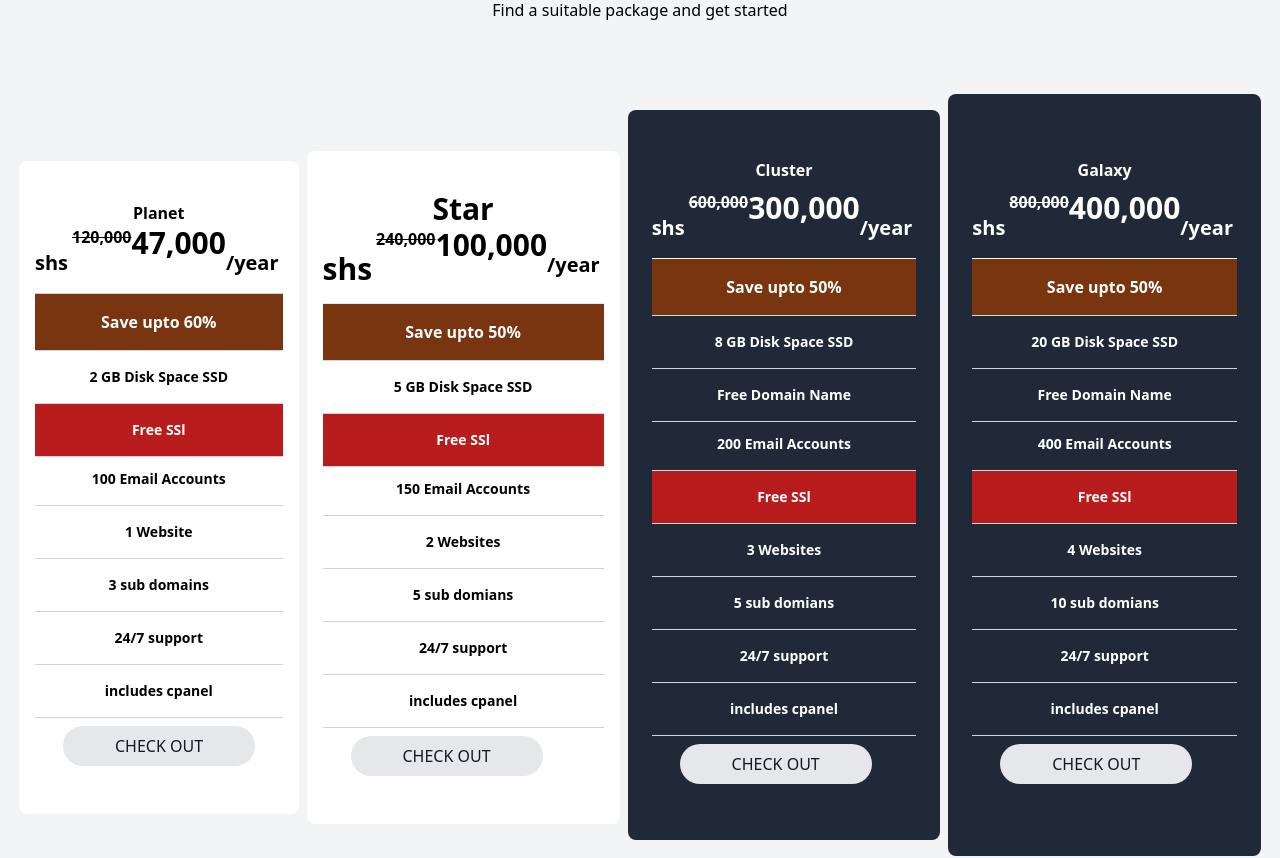
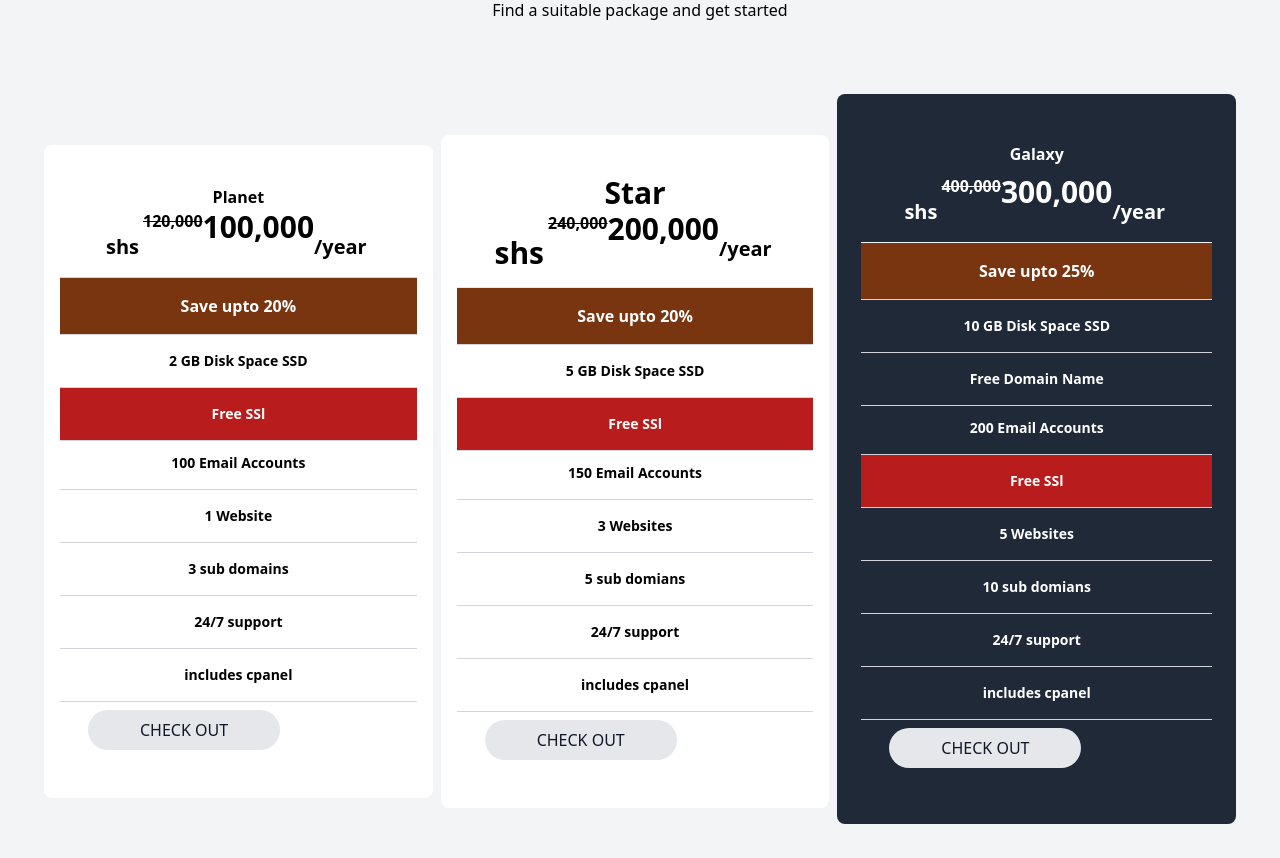
Before and after one commit to Thinkx-Software/thinkxcloud, a React (Create React App) app: page / in a window 1280 px wide. Shown: the part 1030-1888 px from the top of the page. Built offline with nearby package versions, Linux system fonts and the light colour scheme.

Commit message:
end-no-edit

```diff
--- a/src/components/Header/Header.jsx
+++ b/src/components/Header/Header.jsx
@@ -26,10 +26,10 @@ const Header = () => {
             <Link to="/sharedhosting"> Shared Hosting</Link>
 
           </li>
-          <li>
+          {/* <li>
             <Link to="/vpshosting">VPS Hosting</Link>
 
-          </li>
+          </li> */}
           <li>
             <Link to="/ssl">SSL</Link>
 
--- a/src/components/Header/HeaderMobile.jsx
+++ b/src/components/Header/HeaderMobile.jsx
@@ -56,13 +56,13 @@ const HeaderMobile = ({ toggleMenu, setToggleMenu }) => {
               </div>
 
             </li>
-            <li>
+            {/* <li>
               <div className="mobile__icons">
                 < StorageIcon />
                 <Link to="/vpshosting" >VPS Hosting</Link>
               </div>
 
-            </li>
+            </li> */}
             <li>
               <div className="mobile__icons">
                 <LockIcon />
--- a/src/components/SharedCards.js
+++ b/src/components/SharedCards.js
@@ -1,173 +1,173 @@
-import React from 'react'
-import Fade from 'react-reveal/Fade';
+import React from "react";
+import Fade from "react-reveal/Fade";
+
 function SharedCards() {
   return (
+    <div>
       <section className="flex flex-col lg:flex-row  items-center lg:justify-center w-full lg:px-10 py-12 ">
-
-            <article
-                className="bg-white w-4/5 lg:w-custom mb-10 lg:px-4 px-6 py-10 text-center text-black rounded-lg md:mx-1">
+        {/* first */}
+        <article className="bg-white w-4/5 lg:w-custom mb-10 lg:px-4 px-6 py-10 text-center text-black rounded-lg md:mx-1">
           <h5 className="font-bold text-base">Planet</h5>
           <h3 className="pb-4 flex justify-center font-bold border-b border-gray-300">
             <span className="text-xl mt-6 mr-1">shs</span>
             <span className="line-through">120,000</span>
-                    <span className="text-3xl">47,000</span>
+            <span className="text-3xl">100,000</span>
             <span className="text-xl mt-6 mr-1">/year</span>
           </h3>
-                <p className="pt-4 pb-4 bg-yellow-900 text-white border-b border-gray-300 font-bold">Save upto 60%</p>
+          <p className="pt-4 pb-4 bg-yellow-900 text-white border-b border-gray-300 font-bold">
+            Save upto 20%
+          </p>
 
           <ul className="text-sm font-bold">
-                    <li className="pt-4 pb-4 border-b border-gray-300 font-bold">2 GB Disk Space SSD</li>
+            <li className="pt-4 pb-4 border-b border-gray-300 font-bold">
+              2 GB Disk Space SSD
+            </li>
 
-                    <li className="pt-4 bg-red-700 pb-4 text-white border-b border-gray-300 font-bold">Free SSl</li>
-                    <li className="pt-3 pb-4 border-b border-gray-300 font-bold">100 Email Accounts</li>
+            <li className="pt-4 bg-red-700 pb-4 text-white border-b border-gray-300 font-bold">
+              Free SSl
+            </li>
+            <li className="pt-3 pb-4 border-b border-gray-300 font-bold">
+              100 Email Accounts
+            </li>
 
-                    <li className="pt-4 pb-4 border-b border-gray-300 font-bold">1 Website</li>
-                    <li className="pt-4 pb-4 border-b border-gray-300 font-bold">3 sub domains</li>
-                    <li className="pt-4 pb-4 border-b border-gray-300 font-bold">24/7 support</li>
-                    <li className="pt-4 pb-4 border-b border-gray-300 font-bold">includes cpanel</li>
-
+            <li className="pt-4 pb-4 border-b border-gray-300 font-bold">
+              1 Website
+            </li>
+            <li className="pt-4 pb-4 border-b border-gray-300 font-bold">
+              3 sub domains
+            </li>
+            <li className="pt-4 pb-4 border-b border-gray-300 font-bold">
+              24/7 support
+            </li>
+            <li className="pt-4 pb-4 border-b border-gray-300 font-bold">
+              includes cpanel
+            </li>
           </ul>
-                <div
-                    className=" uppercase text-center m-2"
+          <div className=" uppercase text-center m-2">
+            <h1
+              className="md:ml-5 rounded-full  p-2 cursor-pointer text-center w-48 text-gray-900 bg-gray-200
+                  hover:bg-blue-700 hover:text-white"
             >
-                    <h1 className="md:ml-5 rounded-full  p-2 cursor-pointer text-center w-48 text-gray-900 bg-gray-200
-                              hover:bg-blue-700 hover:text-white">
-                        <a href="https://thinkxcloud.com/billing/cart.php?a=add&pid=1">
+              <a href="http://thinkxcloud.com/billing/cart.php?a=add&pid=20">
                 Check Out
               </a>
             </h1>
           </div>
         </article>
+        {/* first */}
 
-
-
-            <article
-                class="bg-white w-4/5 lg:w-custom mb-10 lg:px-4 px-6 py-10 text-center text-primary-dark rounded-lg md:mx-1"
-            >
+        {/* second */}
+        <article class="bg-white w-4/5 lg:w-custom mb-10 lg:px-4 px-6 py-10 text-center text-primary-dark rounded-lg md:mx-1">
           <h5 class="font-bold text-3xl">Star</h5>
           <h2 class="flex justify-center pb-4 font-bold border-b border-gray-200">
-                    <span className="text-3xl mt-6 mr-1">shs</span
-                    >
+            <span className="text-3xl mt-6 mr-1">shs</span>
             <span className="line-through">240,000</span>
-                    <span className="text-3xl">100,000</span>
+            <span className="text-3xl">200,000</span>
             <span className="text-xl mt-6 mr-1">/year</span>
           </h2>
-                <p className="pt-4 pb-4 bg-yellow-900 text-white border-b border-gray-300 font-bold">Save upto 50%</p>
+          <p className="pt-4 pb-4 bg-yellow-900 text-white border-b border-gray-300 font-bold">
+            Save upto 20%
+          </p>
           <ul class="text-sm font-bold">
-                    <li className="pt-4 pb-4 border-b border-gray-300 font-bold">5 GB Disk Space SSD</li>
+            <li className="pt-4 pb-4 border-b border-gray-300 font-bold">
+              5 GB Disk Space SSD
+            </li>
 
-                    <li className="pt-4 bg-red-700 pb-4 text-white border-b border-gray-300 font-bold">Free SSl</li>
-                    <li className="pt-3 pb-4 border-b border-gray-300 font-bold">150 Email Accounts</li>
-                    <li className="pt-4 pb-4 border-b border-gray-300 font-bold">2 Websites</li>
-                    <li className="pt-4 pb-4 border-b border-gray-300 font-bold">5 sub domians</li>
-                    <li className="pt-4 pb-4 border-b border-gray-300 font-bold">24/7 support</li>
-                    <li className="pt-4 pb-4 border-b border-gray-300 font-bold">includes cpanel</li>
+            <li className="pt-4 bg-red-700 pb-4 text-white border-b border-gray-300 font-bold">
+              Free SSl
+            </li>
+            <li className="pt-3 pb-4 border-b border-gray-300 font-bold">
+              150 Email Accounts
+            </li>
+            <li className="pt-4 pb-4 border-b border-gray-300 font-bold">
+              3 Websites
+            </li>
+            <li className="pt-4 pb-4 border-b border-gray-300 font-bold">
+              5 sub domians
+            </li>
+            <li className="pt-4 pb-4 border-b border-gray-300 font-bold">
+              24/7 support
+            </li>
+            <li className="pt-4 pb-4 border-b border-gray-300 font-bold">
+              includes cpanel
+            </li>
           </ul>
-                <div
-                    className=" uppercase text-center m-2"
+          <div className=" uppercase text-center m-2">
+            <h1
+              className="md:ml-5 rounded-full  p-2 cursor-pointer text-center w-48 text-gray-900 bg-gray-200
+                  hover:bg-blue-700 hover:text-white"
             >
-                    <h1 className="md:ml-5 rounded-full  p-2 cursor-pointer text-center w-48 text-gray-900 bg-gray-200
-                              hover:bg-blue-700 hover:text-white">
-                        <a href="https://thinkxcloud.com/billing/cart.php?a=add&pid=2"
-
-                        >
+              <a href="http://thinkxcloud.com/billing/cart.php?a=add&pid=21">
                 Check Out
               </a>
             </h1>
           </div>
         </article>
+        {/* second */}
 
+        {/* third */}
         <Fade left cascade>
-
           <article
             className="lg:w-custom w-4/5 mb-10 px-6 py-12 lg:-mt-6 text-white text-center rounded-lg bg-gray-800 md:mx-1"
-
-                    style={{ backgroundImage: "linear-gradient('90deg, #a3a8f0 0%, #696fdd 100%')" }}>
-                    <h5 className="font-bold text-base ">Cluster</h5>
-                    <h2
-                        className="font-bold pb-4 mt-2 border-b border-gray-100 flex justify-center"
+            style={{
+              backgroundImage:
+                "linear-gradient('90deg, #a3a8f0 0%, #696fdd 100%')",
+            }}
           >
+            <h5 className="font-bold text-base ">Galaxy</h5>
+            <h2 className="font-bold pb-4 mt-2 border-b border-gray-100 flex justify-center">
               <span className="text-xl mt-6 mr-1">shs</span>
 
-                        <span className="line-through">600,000</span>
+              <span className="line-through">400,000</span>
               <span className="text-3xl">300,000</span>
               <span className="text-xl mt-6 mr-1">/year</span>
             </h2>
-                    <p className="pt-4 pb-4 bg-yellow-900 text-white border-b border-gray-300 font-bold">Save upto 50%</p>
+            <p className="pt-4 pb-4 bg-yellow-900 text-white border-b border-gray-300 font-bold">
+              Save upto 25%
+            </p>
 
             <ul className=" text-sm font-bold">
-                        <li className="pt-4 pb-4 border-b border-gray-300 font-bold">8 GB Disk Space SSD</li>
-                        <li className="pt-4 pb-4 border-b border-gray-300 font-bold">Free Domain Name</li>
-                        <li className="pt-3 pb-4 border-b border-gray-300 font-bold">200 Email Accounts</li>
-                        <li className="pt-4 bg-red-700 pb-4 text-white border-b border-gray-300 font-bold">Free SSl</li>
-                        <li className="pt-4 pb-4 border-b border-gray-300 font-bold">3 Websites</li>
-                        <li className="pt-4 pb-4 border-b border-gray-300 font-bold">5 sub domians</li>
-                        <li className="pt-4 pb-4 border-b border-gray-300 font-bold">24/7 support</li>
-                        <li className="pt-4 pb-4 border-b border-gray-300 font-bold">includes cpanel</li>
+              <li className="pt-4 pb-4 border-b border-gray-300 font-bold">
+                10 GB Disk Space SSD
+              </li>
+              <li className="pt-4 pb-4 border-b border-gray-300 font-bold">
+                Free Domain Name
+              </li>
+              <li className="pt-3 pb-4 border-b border-gray-300 font-bold">
+                200 Email Accounts
+              </li>
+              <li className="pt-4 bg-red-700 pb-4 text-white border-b border-gray-300 font-bold">
+                Free SSl
+              </li>
+              <li className="pt-4 pb-4 border-b border-gray-300 font-bold">
+                5 Websites
+              </li>
+              <li className="pt-4 pb-4 border-b border-gray-300 font-bold">
+                10 sub domians
+              </li>
+              <li className="pt-4 pb-4 border-b border-gray-300 font-bold">
+                24/7 support
+              </li>
+              <li className="pt-4 pb-4 border-b border-gray-300 font-bold">
+                includes cpanel
+              </li>
             </ul>
-                    <div
-                        className=" uppercase text-center m-2"
+            <div className=" uppercase text-center m-2">
+              <h1
+                className="md:ml-5 rounded-full  p-2 cursor-pointer text-center w-48 text-gray-900 bg-gray-200
+              hover:bg-blue-700 hover:text-white"
               >
-                        <h1 className="md:ml-5 rounded-full  p-2 cursor-pointer text-center w-48 text-gray-900 bg-gray-200
-                              hover:bg-blue-700 hover:text-white">
-                            <a href="https://thinkxcloud.com/billing/cart.php?a=add&pid=3"
-
-                            >
+                <a href="http://thinkxcloud.com/billing/cart.php?a=add&pid=23">
                   Check Out
                 </a>
               </h1>
             </div>
           </article>
-
         </Fade>
-
-
-
-            <Fade right cascade>
-                <article
-                    className="lg:w-custom w-4/5 mb-10 px-6 py-16 lg:-mt-6 text-white text-center rounded-lg bg-gray-800 md:mx-1"
-                    style={{ backgroundImage: "linear-gradient('90deg, #a3a8f0 0%, #696fdd 100%')" }}>
-                    <h5 className="font-bold text-base ">Galaxy</h5>
-                    <h2
-                        className="font-bold pb-4 mt-2 border-b border-gray-100 flex justify-center"
-                    >
-                        <span className="text-xl mt-6 mr-1">shs</span>
-                        <span className="line-through">800,000</span>
-                        <span className="text-3xl">400,000</span>
-                        <span className="text-xl mt-6 mr-1">/year</span>
-                    </h2>
-                    <p className="pt-4 pb-4 bg-yellow-900 text-white border-b border-gray-300 font-bold">Save upto 50%</p>
-
-                    <ul className=" text-sm font-bold">
-                        <li className="pt-4 pb-4 border-b border-gray-300 font-bold">20 GB Disk Space SSD</li>
-                        <li className="pt-4 pb-4 border-b border-gray-300 font-bold">Free Domain Name</li>
-                        <li className="pt-3 pb-4 border-b border-gray-300 font-bold">400 Email Accounts</li>
-                        <li className="pt-4 bg-red-700 pb-4 text-white border-b border-gray-300 font-bold">Free SSl</li>
-                        <li className="pt-4 pb-4 border-b border-gray-300 font-bold">4 Websites</li>
-                        <li className="pt-4 pb-4 border-b border-gray-300 font-bold">10 sub domians</li>
-                        <li className="pt-4 pb-4 border-b border-gray-300 font-bold">24/7 support</li>
-                        <li className="pt-4 pb-4 border-b border-gray-300 font-bold">includes cpanel</li>
-                    </ul>
-                    <div
-                        className=" uppercase text-center m-2"
-                    >
-                        <h1 className="md:ml-5 rounded-full  p-2 cursor-pointer text-center w-48 text-gray-900 bg-gray-200
-                              hover:bg-blue-700 hover:text-white">
-                            <a href="https://thinkxcloud.com/billing/cart.php?a=add&pid=4"
-
-
-                            >
-                                Check Out
-                            </a>
-                        </h1>
+        {/* third */}
+      </section>
     </div>
-                </article>
-
-            </Fade>
-
-        </section>
-
-    )
+  );
 }
 
-export default SharedCards
+export default SharedCards;
--- /dev/null
+++ b/src/components/keep.jsx
@@ -0,0 +1,47 @@
+<section className="flex flex-col lg:flex-row  items-center lg:justify-center w-full lg:px-10 py-12 ">
+
+<article
+    className="bg-white w-4/5 lg:w-custom mb-10 lg:px-4 px-6 py-10 text-center text-black rounded-lg md:mx-1">
+    <h5 className="font-bold text-base">Planet</h5>
+    <h3 className="pb-4 flex justify-center font-bold border-b border-gray-300">
+        <span className="text-xl mt-6 mr-1">shs</span>
+        <span className="line-through">120,000</span>
+        <span className="text-3xl">100,000</span>
+        <span className="text-xl mt-6 mr-1">/year</span>
+    </h3>
+    <p className="pt-4 pb-4 bg-yellow-900 text-white border-b border-gray-300 font-bold">Save upto 20%</p>
+
+    <ul className="text-sm font-bold">
+        <li className="pt-4 pb-4 border-b border-gray-300 font-bold">2 GB Disk Space SSD</li>
+
+        <li className="pt-4 bg-red-700 pb-4 text-white border-b border-gray-300 font-bold">Free SSl</li>
+        <li className="pt-3 pb-4 border-b border-gray-300 font-bold">100 Email Accounts</li>
+
+        <li className="pt-4 pb-4 border-b border-gray-300 font-bold">1 Website</li>
+        <li className="pt-4 pb-4 border-b border-gray-300 font-bold">3 sub domains</li>
+        <li className="pt-4 pb-4 border-b border-gray-300 font-bold">24/7 support</li>
+        <li className="pt-4 pb-4 border-b border-gray-300 font-bold">includes cpanel</li>
+
+    </ul>
+    <div
+        className=" uppercase text-center m-2"
+    >
+        <h1 className="md:ml-5 rounded-full  p-2 cursor-pointer text-center w-48 text-gray-900 bg-gray-200
+                  hover:bg-blue-700 hover:text-white">
+            <a href="http://thinkxcloud.com/billing/cart.php?a=add&pid=20">
+                Check Out
+            </a>
+        </h1>
+    </div>
+</article>
+
+
+
+
+
+
+
+
+
+
+</section>
```
Also changed, not shown: src/pages/HomePage/HomePage.js (+4 -6 lines), firebase.json, 1 other file (tests, documents, lock files or other folders). Lines whose indentation alone changed are shown as unchanged.
